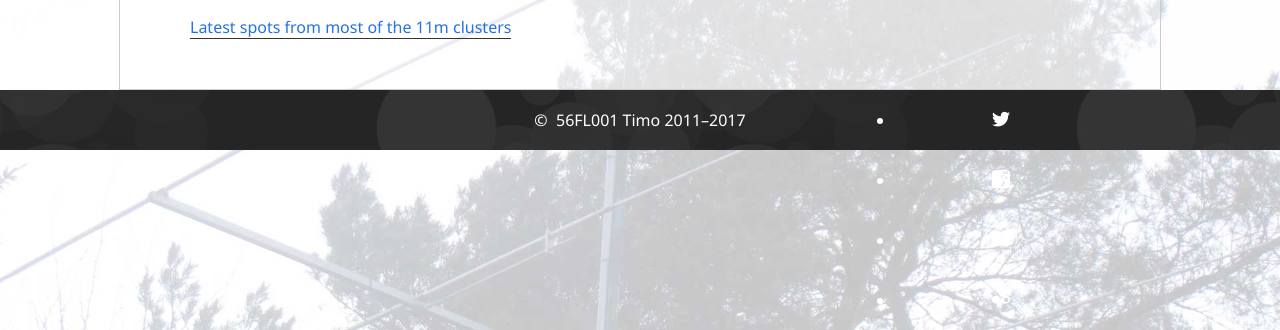
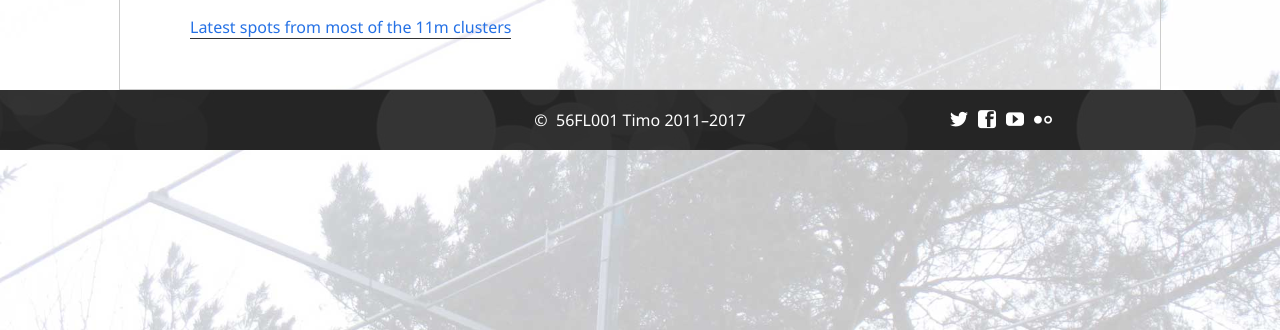
Before and after one commit to teear/56fl001.fldx.org, a Jekyll site: the page built from index.html, in a window 1280 px wide. Shown: the part 1141-1471 px from the top of the page. Built offline with Jekyll 4.4.1, drawn with Linux system fonts in a browser that asks for light colours.

Commit message:
Add styling for the social icons list in footer

```diff
--- a/css/main.scss
+++ b/css/main.scss
@@ -348,8 +348,14 @@ iframe {
 }
 
 #social {
-    width: 200px; display: inline; position: absolute; left: 70%;
+    width: 200px;
+    position: absolute;
+    left: 70%;
+    list-style-type: none;
     @include font-size(18);
+    li {
+        display: inline-block;
+    }
     a {
         display: inline-block; margin-left: 10px;
         text-decoration: none; border-bottom: none; color: #fff;
```
